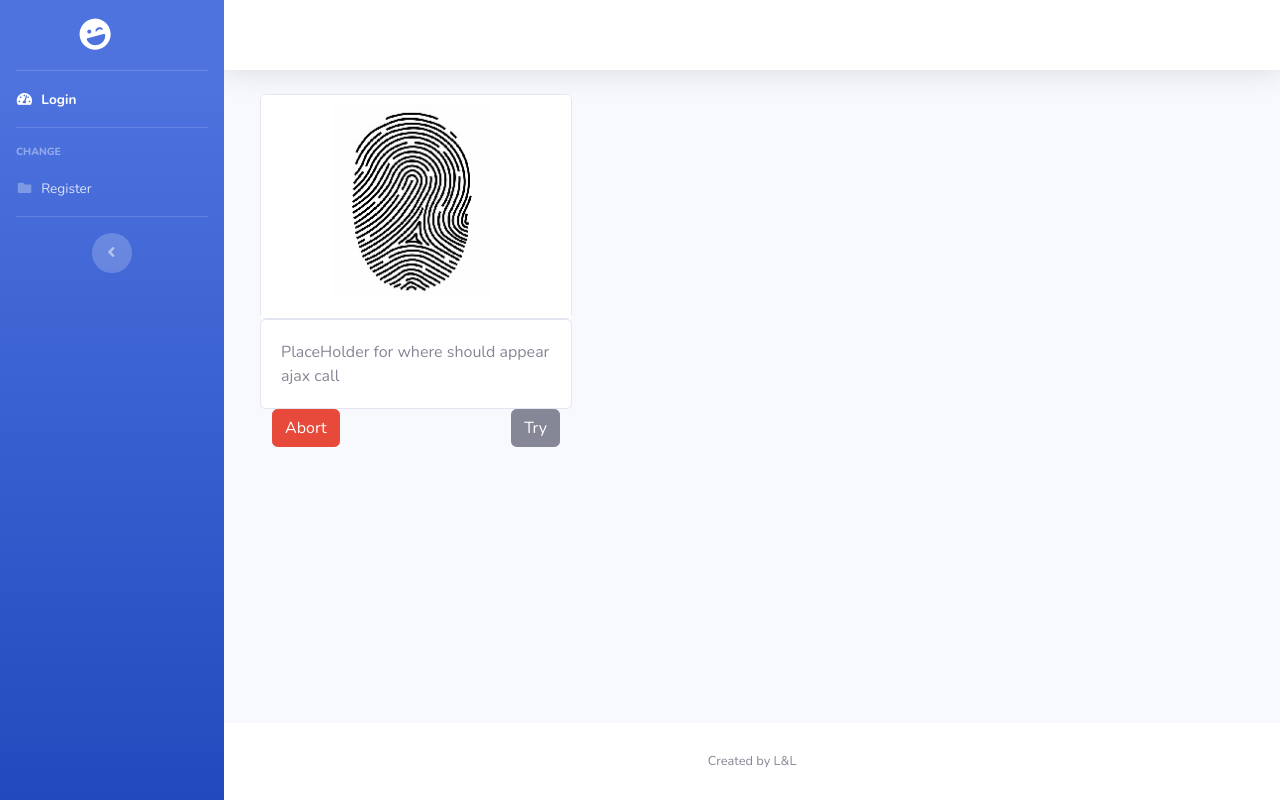
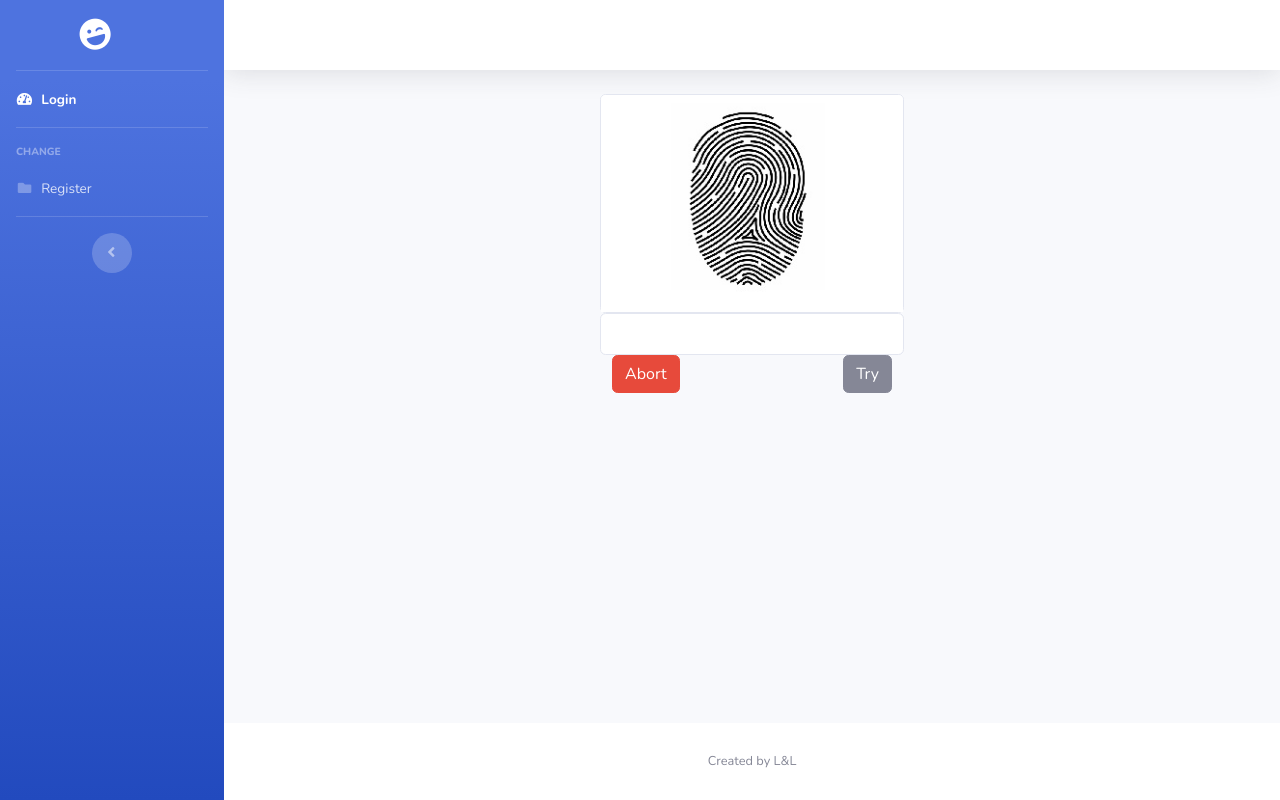
Before and after one commit to Soundwave17/Fingerprint_Database, a Django app: a page that uses fingerprintData/templates/fingerprintData/fingerprint_access.html in a window 1280 px wide. Run offline with Django 3.2, Linux system fonts and the light colour scheme; data comes from the database, SQL or seed files in the repository; some libraries are stand-ins or nearby versions.

Commit message:
Fingerprint_access added and started to work at it

```diff
--- a/fingerprintData/templates/fingerprintData/fingerprint_access.html
+++ b/fingerprintData/templates/fingerprintData/fingerprint_access.html
@@ -16,7 +16,8 @@
 
 {% block content %}
 {% load static %}
-
+<div class="container">
+    <div class="row justify-content-center">
         <div class="col-sm-4">
             <div class="card call-sm-6">
                 <img class="card-img-top" src="{% static 'vendor/img/finger.png' %}">
@@ -24,7 +25,7 @@
 
             <div class="card">
                 <div class="card-body" id="message-ajax">
-            PlaceHolder for where should appear ajax call
+
                 </div>
             </div>
 
@@ -36,6 +37,8 @@
                 </div>
             </div>
         </div>
+    </div>
+</div>
 
 
 {% endblock content %}
```
Lines whose indentation alone changed are shown as unchanged.
